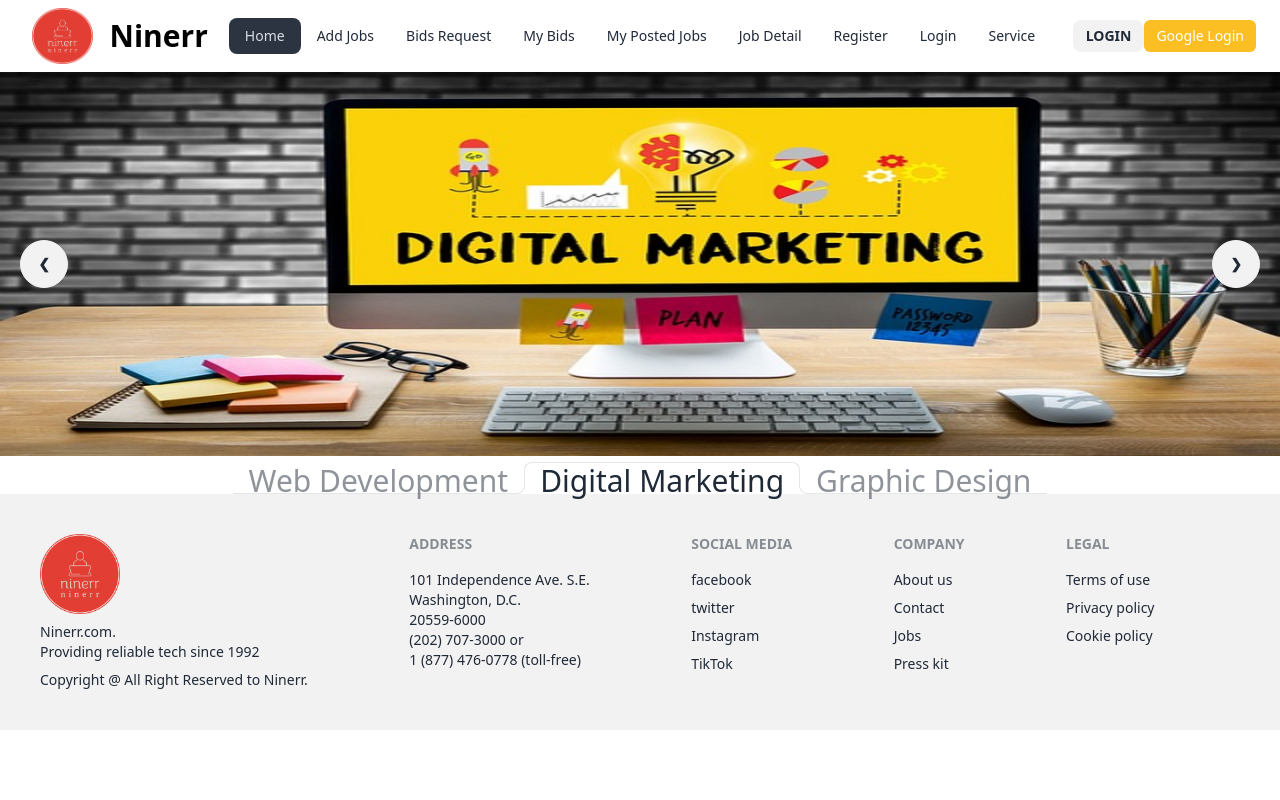
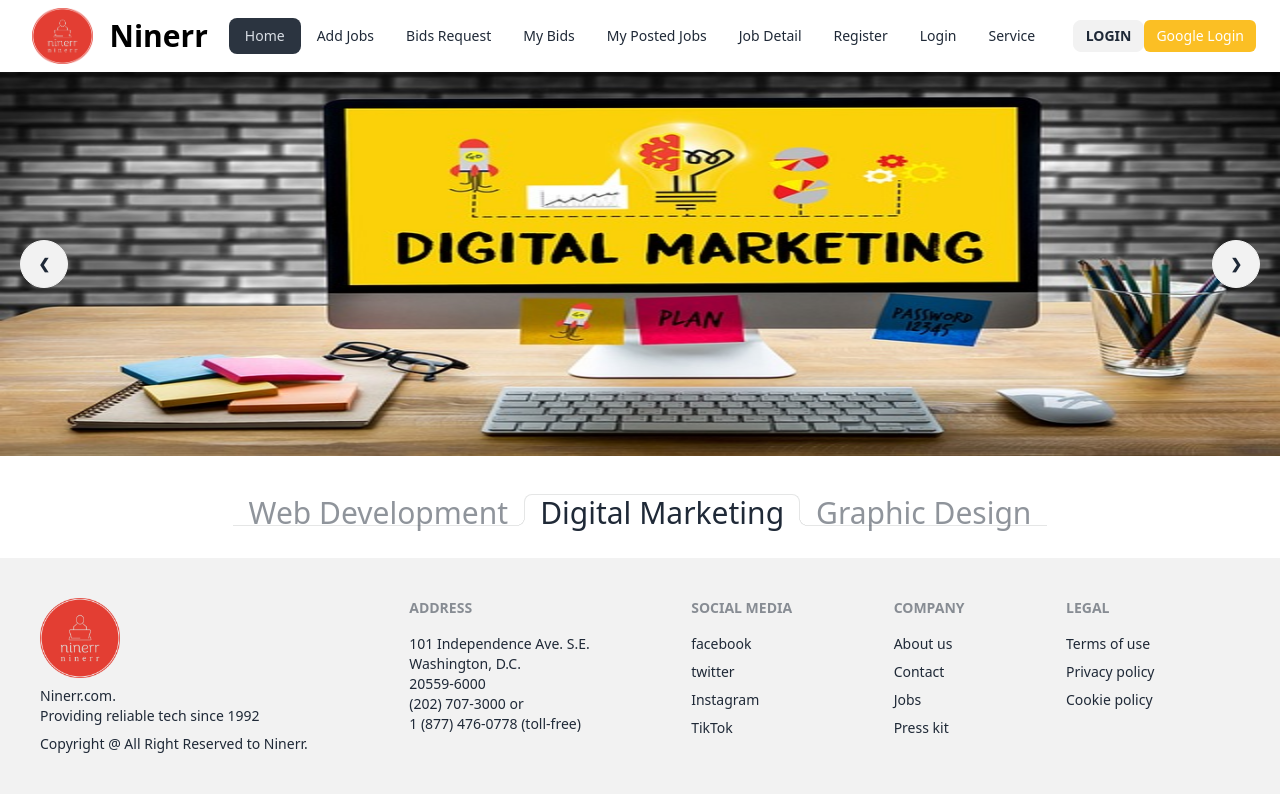
Before and after one commit to smhabib99-99/freelance-market-ninerr, a React (Vite) app: page / in a window 1280 px wide. Built offline with nearby package versions, Linux system fonts and the light colour scheme; no server answers.

Commit message:
ninerr client side design part successful

```diff
--- a/src/components/Footer/Footer.jsx
+++ b/src/components/Footer/Footer.jsx
@@ -2,7 +2,7 @@
 
 const Footer = () => {
     return (
-        <div>
+        <div className="mt-8">
             <footer className="footer p-10 bg-base-200 text-base-content">
                 <aside>
                     <img className="h-20" src="/public/ninerr2.png" alt="" />
--- a/src/pages/TabCategory/TabCategory.jsx
+++ b/src/pages/TabCategory/TabCategory.jsx
@@ -2,8 +2,8 @@
 
 const TabCategory = () => {
     return (
-        <div className="">
-            <div className="tabs text-3xl justify-center">
+        <div className="space-y-8">
+            <div className="tabs text-3xl space-y-8 justify-center">
                 <a className="tab text-3xl tab-lifted">Web Development</a>
                 <a className="tab tab-lifted text-3xl tab-active">Digital Marketing</a>
                 <a className="tab text-3xl tab-lifted">Graphic Design</a>
```
